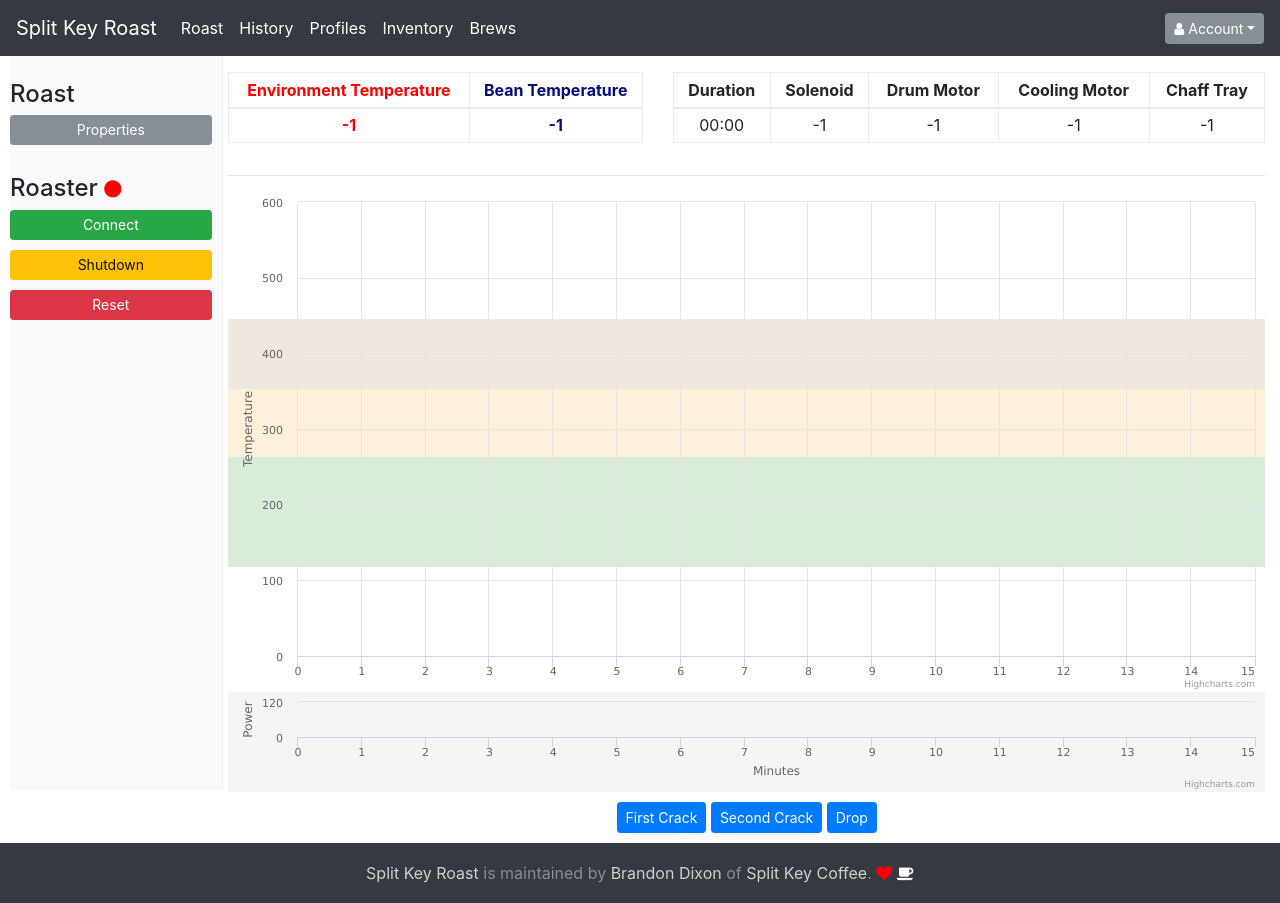
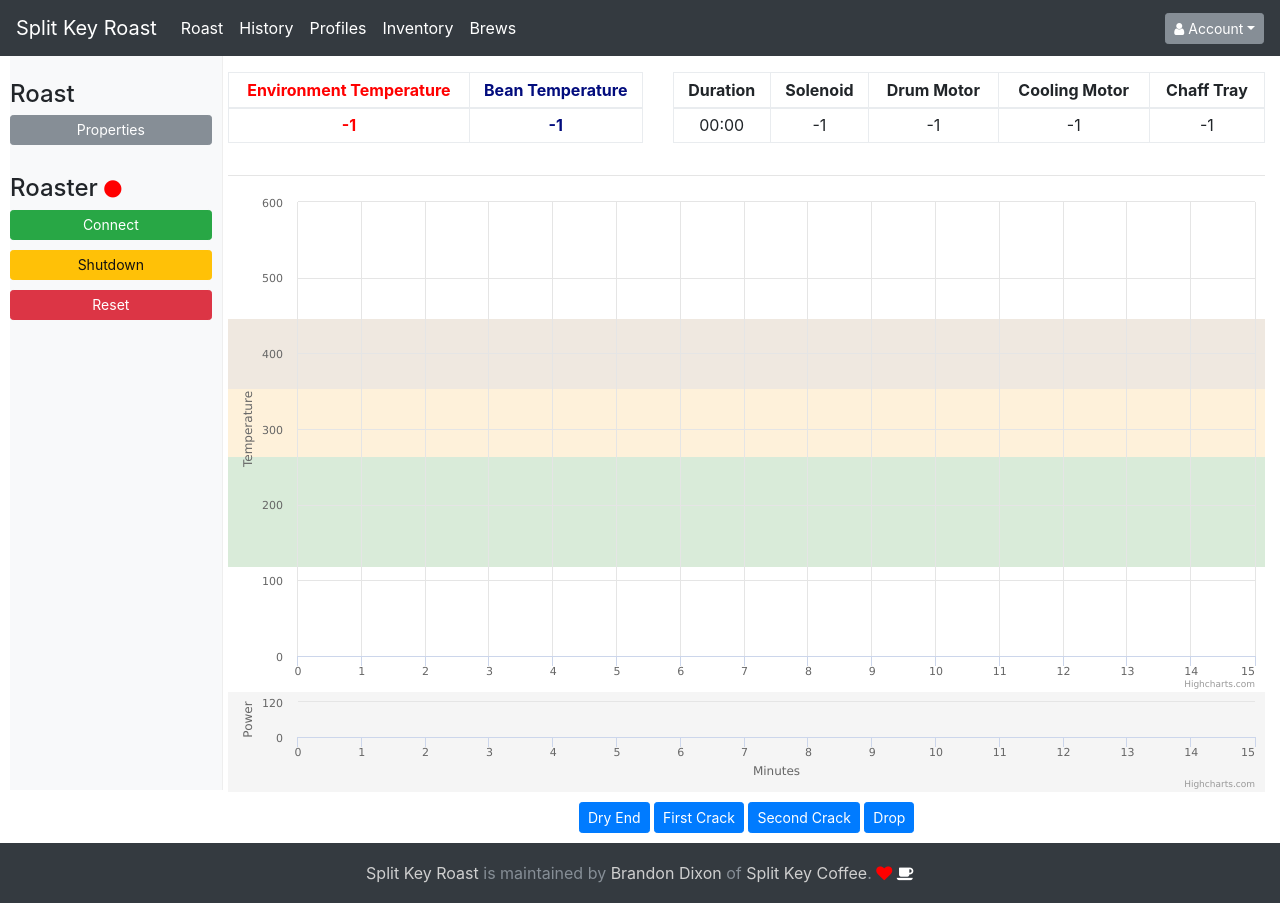
Before and after one commit to splitkeycoffee/split-key-roast, a Flask app: page /roast in a window 1280 px wide. Run offline with Flask 2, Linux system fonts and the light colour scheme; a user stored in the database is signed in; a database or web service that is not in the repository returns one stand-in record (values such as "Sample title"); parts of the project's set-up code (start-up, migrations or seed data) failed here and were passed over; some libraries are stand-ins or nearby versions.

Commit message:
Added dry end button to note on the roast.

```diff
--- a/app/resources/js/hottop.js
+++ b/app/resources/js/hottop.js
@@ -170,6 +170,12 @@ $(document).ready(function() {
             $('.reset').prop("disabled", false);
             $("#fan-slider").slider("disable");
             $("#heat-slider").slider("disable");
+        } else if (data.activity === "DRY_END") {
+            mainChart.series[2].addPoint({
+                x: data.state.last.time,
+                title: 'DE (' + data.state.last.bean_temp.toFixed(0) + ")",
+                text: "Dry End"
+            });
         } else if (data.activity === "FIRST_CRACK") {
             mainChart.series[2].addPoint({
                 x: data.state.last.time,
@@ -231,6 +237,11 @@ $(document).ready(function() {
         stopwatch.stop();
     });
 
+    $('.dry-end').click(function() {
+        socket.emit('dry-end');
+        $(this).prop("disabled", true);
+    });
+
     $('.fc').click(function() {
         socket.emit('first-crack');
         $(this).prop("disabled", true);
--- a/app/templates/layout/base.html
+++ b/app/templates/layout/base.html
@@ -92,7 +92,7 @@
     <footer class="footer navbar-dark bg-dark">
       <div class="container">
       {% block footer %}
-        <span class="text-muted"><a class="footer-link" target="_blank" href="https://github.com/splitkeycoffee/split-key-roast/settings">Split Key Roast</a> is maintained by <a class="footer-link" target="_blank" href="https://github.com/9b">Brandon Dixon</a> of <a class="footer-link" target="_blank" href="http://splitkeycoffee.com/">Split Key Coffee</a>. <i class="fa fa-heart" aria-hidden="true"></i> <i class="fa fa-coffee" aria-hidden="true"></i></span>
+        <span class="text-muted"><a class="footer-link" target="_blank" href="https://github.com/splitkeycoffee/split-key-roast">Split Key Roast</a> is maintained by <a class="footer-link" target="_blank" href="https://github.com/9b">Brandon Dixon</a> of <a class="footer-link" target="_blank" href="http://splitkeycoffee.com/">Split Key Coffee</a>. <i class="fa fa-heart" aria-hidden="true"></i> <i class="fa fa-coffee" aria-hidden="true"></i></span>
       {% endblock %}
       </div>
     </footer>
--- a/app/templates/roast.html
+++ b/app/templates/roast.html
@@ -160,6 +160,7 @@
       <div id="container" class="graph"></div>
       <div id="auxiliary" class="graph"></div>
       <div class="roast-actions">
+        <button class="btn btn-sm btn-primary margin-10 dry-end" type="button" action="true">Dry End</button>
         <button class="btn btn-sm btn-primary margin-10 fc" type="button" action="true">First Crack</button>
         <button class="btn btn-sm btn-primary margin-10 sc" type="button" action="true">Second Crack</button>
         <button class="btn btn-sm btn-primary margin-10 drop" type="button" action="true">Drop</button>
```
Also changed, not shown: app/core/events.py (+10 -0 lines).
